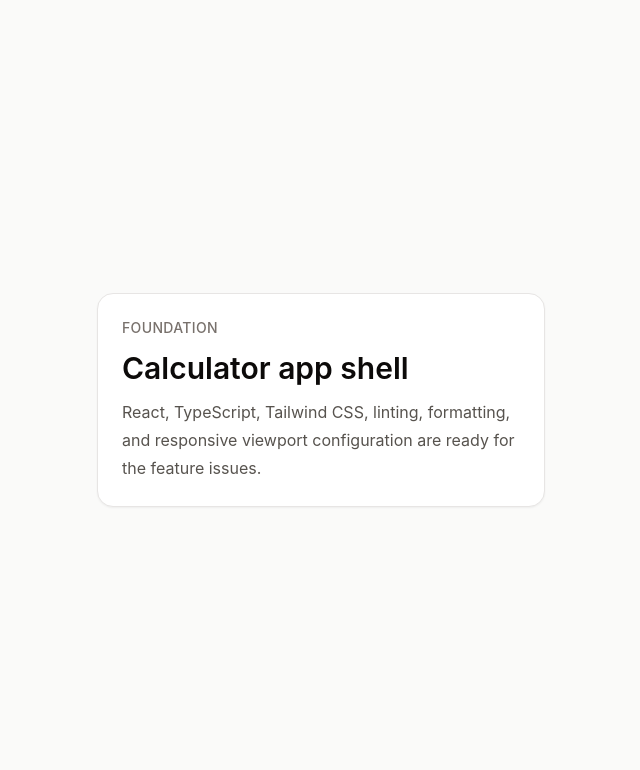
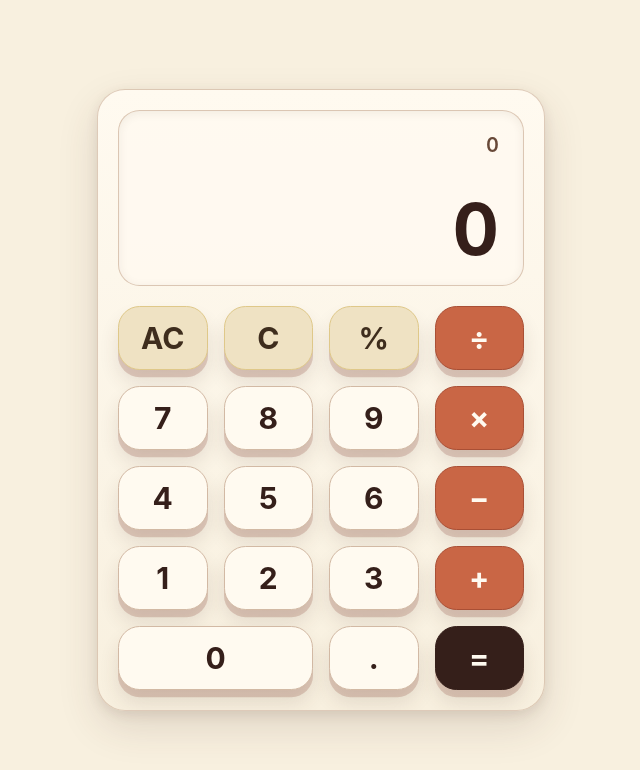
Before and after one commit to mtplayground/alex-0d18-cozy-calc, a React (Vite) app: page / in a window 1280 px wide. Shown: the top 770 px of the page, without its empty margins (319-959 px from the left). Built offline with nearby package versions, Linux system fonts and the light colour scheme.

Commit message:
feat: Assemble the single-screen layout

```diff
--- a/src/components/AppShell.tsx
+++ b/src/components/AppShell.tsx
@@ -1,16 +1,12 @@
+import { Calculator } from './calculator/Calculator';
+
 export function AppShell() {
   return (
-    <main className="min-h-dvh bg-stone-50 px-4 py-6 text-stone-950 sm:px-6">
-      <section className="mx-auto flex min-h-[calc(100dvh-3rem)] w-full max-w-md items-center justify-center">
-        <div className="w-full rounded-2xl border border-stone-200 bg-white p-6 shadow-sm">
-          <p className="text-sm font-medium uppercase tracking-wide text-stone-500">Foundation</p>
-          <h1 className="mt-3 text-3xl font-semibold">Calculator app shell</h1>
-          <p className="mt-3 text-base leading-7 text-stone-600">
-            React, TypeScript, Tailwind CSS, linting, formatting, and responsive viewport
-            configuration are ready for the feature issues.
-          </p>
-        </div>
-      </section>
+    <main className="flex min-h-dvh overflow-hidden bg-cream-100 px-3 py-2 text-cocoa-600 sm:px-6 sm:py-6">
+      <h1 className="sr-only">Calculator</h1>
+      <div className="mx-auto flex h-[calc(100dvh-1rem)] w-full items-center justify-center sm:h-[calc(100dvh-3rem)]">
+        <Calculator />
+      </div>
     </main>
   );
 }
--- a/src/components/calculator/Button.tsx
+++ b/src/components/calculator/Button.tsx
@@ -35,7 +35,7 @@
   return (
     <button
       type="button"
-      className={`calculator-button flex min-h-14 min-w-0 touch-manipulation select-none items-center justify-center border px-2 font-display text-2xl font-bold leading-none transition-colors duration-150 ease-cozy focus:outline-none focus-visible:ring-4 focus-visible:ring-offset-2 focus-visible:ring-offset-cream-50 disabled:pointer-events-none disabled:opacity-50 sm:min-h-16 sm:text-3xl ${variantClasses[variant]} ${className}`}
+      className={`calculator-button flex min-h-12 min-w-0 touch-manipulation select-none items-center justify-center border px-2 font-display text-2xl font-bold leading-none transition-colors duration-150 ease-cozy focus:outline-none focus-visible:ring-4 focus-visible:ring-offset-2 focus-visible:ring-offset-cream-50 disabled:pointer-events-none disabled:opacity-50 sm:min-h-16 sm:text-3xl ${variantClasses[variant]} ${className}`}
       aria-label={ariaLabel ?? label}
       disabled={disabled}
       onClick={() => onPress(action)}
--- /dev/null
+++ b/src/components/calculator/Calculator.tsx
@@ -0,0 +1,23 @@
+import { useCalculator } from '../../hooks/useCalculator';
+import { ButtonGrid } from './ButtonGrid';
+import { Display } from './Display';
+
+export function Calculator() {
+  const calculator = useCalculator();
+
+  return (
+    <section
+      className="calculator-shell grid max-h-[calc(100dvh-1rem)] w-full max-w-md grid-rows-[auto_1fr] gap-4 overflow-hidden p-4 sm:max-h-[calc(100dvh-3rem)] sm:gap-5 sm:p-5"
+      aria-label="Calculator"
+    >
+      <Display
+        currentEntry={calculator.currentEntry}
+        runningValue={calculator.runningValue}
+        displayValue={calculator.displayValue}
+        pendingOperator={calculator.pendingOperator}
+        status={calculator.status}
+      />
+      <ButtonGrid onAction={calculator.controls.press} />
+    </section>
+  );
+}
--- a/src/components/calculator/Display.tsx
+++ b/src/components/calculator/Display.tsx
@@ -31,7 +31,7 @@
 
   return (
     <section
-      className={`calculator-display flex min-h-36 w-full flex-col justify-between gap-4 px-5 py-5 text-right sm:min-h-44 sm:px-6 ${className}`}
+      className={`calculator-display flex min-h-32 w-full flex-col justify-between gap-4 px-5 py-5 text-right sm:min-h-44 sm:px-6 ${className}`}
       aria-label="Calculator display"
     >
       <div className="flex min-h-8 items-start justify-between gap-3">
```
